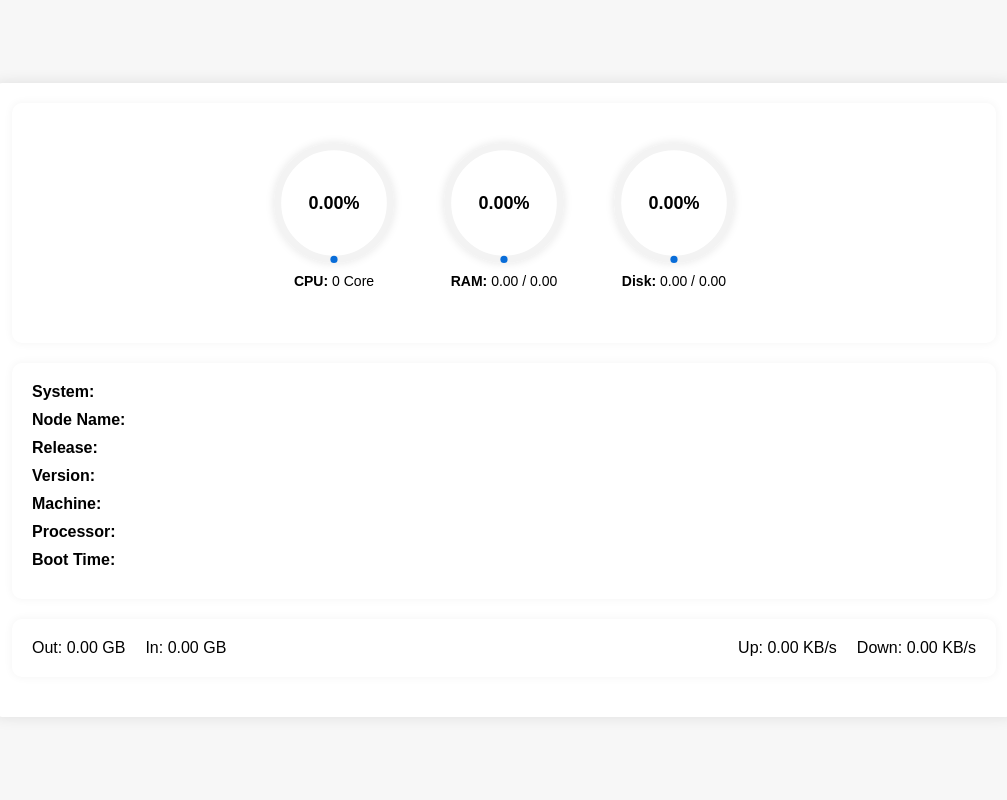
After one commit to AbolDev/File-Manager, a Flask app: template templates/system_info.html in a window 1280 px wide. The commit adds this page. Shown: the whole page, without its empty margins (136-1143 px from the left). Run offline with Flask 3, Linux system fonts and the light colour scheme; the template is opened without the code that fills it, so the values that code supplies are empty; some libraries are stand-ins or nearby versions.

Commit message:
Add files via upload

```diff
--- a/app.py
+++ b/app.py
@@ -5,15 +5,22 @@ from datetime import timedelta
 from flask_cors import CORS
 import os
 import json
+import time
 import shutil
 import random
 import datetime
+import psutil
+import platform
+import patoolib
+import py7zr
+# from datetime import datetime
+# import GPUtil
 
 app = Flask(__name__)
 CORS(app)
 app.secret_key = 'supersecretkey'
 # ALLOWED_EXTENSIONS = {'txt', 'pdf', 'png', 'jpg', 'jpeg', 'gif'}
-VERSION = "0.1.1"
+VERSION = "0.1.2"
 
 def allowed_file(filename):
     # return '.' in filename and filename.rsplit('.', 1)[1].lower() in ALLOWED_EXTENSIONS
@@ -265,6 +272,195 @@ def rename_item():
 
     return redirect(url_for('file_manager', current_path=current_path))
 
+@app.route('/unzip', methods=['POST'])
+def unzip_file():
+    if not session.get('logged_in'):
+        return redirect(url_for('login'))
+
+    current_path = request.form.get('current_path', '')
+    zip_file_name = request.form.get('zip_file_name', '')
+
+    if current_path and zip_file_name:
+        full_zip_path = os.path.join('/', current_path.replace('/', os.sep), zip_file_name)
+
+        try:
+            if full_zip_path.endswith('.7z'):
+                with py7zr.SevenZipFile(full_zip_path, mode='r') as z:
+                    z.extractall(path=os.path.dirname(full_zip_path))
+                flash(f'7z file "{zip_file_name}" extracted successfully!', 'success')
+            else:
+                patoolib.extract_archive(full_zip_path, outdir=os.path.dirname(full_zip_path))
+                flash(f'File "{zip_file_name}" extracted successfully!', 'success')
+
+        except Exception as e:
+            flash(f'Error extracting file: {str(e)}', 'danger')
+
+    return redirect(url_for('file_manager', current_path=current_path))
+
+def get_system_info():
+    uname = platform.uname()
+    boot_time_timestamp = psutil.boot_time()
+    bt = datetime.datetime.fromtimestamp(boot_time_timestamp)
+    cpufreq = psutil.cpu_freq()
+    svmem = psutil.virtual_memory()
+    partitions = psutil.disk_partitions()
+    disk_info = []
+    for partition in partitions:
+        try:
+            partition_usage = psutil.disk_usage(partition.mountpoint)
+        except PermissionError:
+            continue
+        disk_info.append({
+            "device": partition.device,
+            "mountpoint": partition.mountpoint,
+            "fstype": partition.fstype,
+            "total_size": partition_usage.total,
+            "used": partition_usage.used,
+            "free": partition_usage.free,
+            "percentage": partition_usage.percent
+        })
+
+    # gpus = GPUtil.getGPUs()
+    # gpu_info = []
+    # for gpu in gpus:
+    #     gpu_info.append({
+    #         "id": gpu.id,
+    #         "load": gpu.load * 100,
+    #         "memory_free": gpu.memoryFree * (1024 ** 2),
+    #         "memory_used": gpu.memoryUsed * (1024 ** 2),
+    #         "memory_total": gpu.memoryTotal * (1024 ** 2),
+    #         "temperature": gpu.temperature
+    #     })
+
+    # if_addrs = psutil.net_if_addrs()
+    # net_info = {}
+    # for interface_name, interface_addresses in if_addrs.items():
+    #     addrs = []
+    #     for address in interface_addresses:
+    #         if str(address.family) == 'AddressFamily.AF_INET':
+    #             addrs.append({
+    #                 "ip_address": address.address,
+    #                 "netmask": address.netmask,
+    #                 "broadcast_ip": address.broadcast
+    #             })
+    #         elif str(address.family) == 'AddressFamily.AF_PACKET':
+    #             addrs.append({
+    #                 "mac_address": address.address,
+    #                 "netmask": address.netmask,
+    #                 "broadcast_mac": address.broadcast
+    #             })
+    #     net_info[interface_name] = addrs
+
+    # net_io = psutil.net_io_counters()
+    # old_value = psutil.net_io_counters()
+    # time.sleep(1)
+    # new_value = psutil.net_io_counters()
+
+    data = {
+        "system_information": {
+            "system": uname.system,
+            "node_name": uname.node,
+            "release": uname.release,
+            "version": uname.version,
+            "machine": uname.machine,
+            "processor": uname.processor,
+            "boot_time": f"{bt.year}/{bt.month}/{bt.day} {bt.hour}:{bt.minute}:{bt.second}"
+        },
+        "cpu_info": {
+            "physical_cores": psutil.cpu_count(logical=False),
+            "total_cores": psutil.cpu_count(logical=True),
+            "max_frequency": cpufreq.max,
+            "min_frequency": cpufreq.min,
+            "current_frequency": cpufreq.current,
+            # "cpu_usage_per_core": [psutil.cpu_percent(percpu=True, interval=1)],
+            "total_cpu_usage": psutil.cpu_percent(interval=0.15),
+        },
+        "memory_information": {
+            "total": svmem.total,
+            "available": svmem.available,
+            "used": svmem.used,
+            "percentage": svmem.percent
+        },
+        "disk_information": disk_info,
+        # "gpu_information": gpu_info,
+        # "network_information": {
+        #     "interfaces": net_info,
+        #     "io_stats": {
+        #         "total_bytes_sent": net_io.bytes_sent,
+        #         "total_bytes_received": net_io.bytes_recv,
+        #         "bytes_sent": new_value.bytes_sent - old_value.bytes_sent,
+        #         "bytes_received": new_value.bytes_recv - old_value.bytes_recv
+        #     }
+        # }
+    }
+
+    return data
+
+def get_network_info():
+    # if_addrs = psutil.net_if_addrs()
+    # net_info = {}
+    # for interface_name, interface_addresses in if_addrs.items():
+    #     addrs = []
+    #     for address in interface_addresses:
+    #         if str(address.family) == 'AddressFamily.AF_INET':
+    #             addrs.append({
+    #                 "ip_address": address.address,
+    #                 "netmask": address.netmask,
+    #                 "broadcast_ip": address.broadcast
+    #             })
+    #         elif str(address.family) == 'AddressFamily.AF_PACKET':
+    #             addrs.append({
+    #                 "mac_address": address.address,
+    #                 "netmask": address.netmask,
+    #                 "broadcast_mac": address.broadcast
+    #             })
+    #     net_info[interface_name] = addrs
+
+    net_io = psutil.net_io_counters()
+    time.sleep(1)
+    new_value = psutil.net_io_counters()
+
+    data = {
+        "network_information": {
+            # "interfaces": net_info,
+            "io_stats": {
+                "total_bytes_sent": net_io.bytes_sent,
+                "total_bytes_received": net_io.bytes_recv,
+                "bytes_sent": new_value.bytes_sent - net_io.bytes_sent,
+                "bytes_received": new_value.bytes_recv - net_io.bytes_recv
+            }
+        }
+    }
+
+    return data
+
+# Get network info
+network_info = get_network_info()
+
+# Convert to JSON string with indentation for pretty printing
+network_info_json = json.dumps(network_info, indent=4)
+
+# Print the JSON string
+print(network_info_json)
+
+@app.route('/api/system-info', methods=['GET'])
+def system_info():
+    if not session.get('logged_in'):
+        return redirect(url_for('login'))
+    return jsonify(get_system_info())
+
+@app.route('/api/network-info', methods=['GET'])
+def network_info():
+    if not session.get('logged_in'):
+        return redirect(url_for('login'))
+    return jsonify(get_network_info())
+
+@app.route('/system-info')
+def system_info_page():
+    if not session.get('logged_in'):
+        return redirect(url_for('login'))
+    return render_template('system_info.html', version=VERSION)
+
 if __name__ == '__main__':
     config_ = config()
     port = config_['port']
--- a/requirements.txt
+++ b/requirements.txt
@@ -2,3 +2,5 @@ Flask
 flask-cors
 captcha
 Werkzeug
+patool
+py7zr
--- /dev/null
+++ b/static/css/system_info.style.css
@@ -0,0 +1,148 @@
+/* General body styling */
+body {
+    font-family: Arial, sans-serif;
+    display: flex;
+    justify-content: center;
+    align-items: center;
+    height: 100vh;
+    background-color: #f7f7f7;
+    margin: 0;
+}
+
+/* Main dashboard container */
+.dashboard {
+    width: 80%;
+    background-color: #ffffff;
+    border-radius: 10px;
+    box-shadow: 0px 0px 15px rgba(0, 0, 0, 0.1);
+    padding: 20px;
+}
+
+/* Styling for individual cards */
+.card {
+    margin-bottom: 20px;
+}
+
+.ant-card {
+    border-radius: 10px;
+    box-shadow: 0px 0px 10px rgba(0, 0, 0, 0.05);
+}
+
+.ant-card-body {
+    padding: 20px;
+}
+
+/* Ensure that the progress circle container matches the size and has proper box shadow */
+.progress-circle-container {
+    display: flex;
+    flex-wrap: wrap;
+    gap: 10px; /* Adds spacing between progress circles */
+    justify-content: center; /* Center align progress circle boxes */
+}
+
+/* Ensure that the progress circle does not overflow its container */
+.progress-circle-wrapper {
+    display: inline-block;
+    text-align: center;
+    width: 120px; /* Width of the progress circle */
+    height: 160px; /* Height to include text below the progress circle */
+    box-sizing: border-box; /* Include padding and border in the element's total width and height */
+    margin: 20px; /* Adjust this value to increase or decrease spacing between boxes */
+}
+
+.progress-circle {
+    position: relative;
+    width: 120px;
+    height: 120px;
+    margin-bottom: 10px; /* Space between progress circle and text */
+    box-sizing: border-box; /* Include padding and border in the element's total width and height */
+    border-radius: 50%; /* Ensure progress circle is round */
+    box-shadow: 0px 0px 10px rgba(0, 0, 0, 0.1); /* Adjust shadow if needed */
+}
+
+/* Ensure text does not overflow the progress circle */
+.ant-progress-text {
+    position: absolute;
+    top: 50%;
+    left: 50%;
+    transform: translate(-50%, -50%);
+    font-size: 18px;
+    font-weight: bold;
+    z-index: 2;
+    white-space: nowrap; /* Prevent text from breaking into new lines */
+    overflow: hidden; /* Hide overflow text */
+    text-overflow: ellipsis; /* Add ellipsis if text overflows */
+}
+
+/* SVG inside progress circle for progress visualization */
+.progress-circle svg {
+    position: relative;
+    z-index: 1;
+    width: 100%; /* Ensure full width usage */
+    height: 100%; /* Ensure full height usage */
+}
+
+/* Text below each progress circle (e.g. CPU, RAM, Disk, etc.) */
+.progress-text {
+    margin-top: 10px;
+    font-size: 14px;
+    max-width: 120px; /* Limit the width of the text */
+    overflow: hidden; /* Hide any overflow text */
+    text-overflow: ellipsis; /* Add ellipsis if text overflows */
+    text-align: center;
+}
+
+/* Bold label text */
+.label {
+    font-weight: bold;
+}
+
+/* Styling for system information section */
+.info div {
+    margin-bottom: 10px;
+}
+
+/* Styling for the table that shows process information */
+.ant-table {
+    width: 100%;
+    border-collapse: collapse;
+    margin-top: 20px;
+}
+
+/* Table header styling */
+.ant-table th, .ant-table td {
+    padding: 12px;
+    border: 1px solid #ddd;
+    text-align: left;
+}
+
+/* Background color for the table header */
+.ant-table th {
+    background-color: #f0f0f0;
+    font-weight: bold;
+}
+
+/* Ensure proper box-sizing */
+* {
+    box-sizing: border-box;
+}
+
+.network-info-container {
+    display: flex;
+    justify-content: space-between;
+}
+
+.info-group {
+    display: flex;
+    flex-direction: column;
+}
+
+.info-box {
+    display: flex;
+    flex-direction: row;
+    gap: 20px; /* Space between the two sets of information */
+}
+
+.info-box p {
+    margin: 0;
+}
--- /dev/null
+++ b/static/js/system_info.script.js
@@ -0,0 +1,105 @@
+// Function to convert bytes to human-readable format
+function formatBytes(bytes, decimals = 2) {
+    if (bytes === 0) return '0 Bytes';
+    const k = 1024;
+    const dm = decimals < 0 ? 0 : decimals;
+    const sizes = ['Bytes', 'KB', 'MB', 'GB', 'TB', 'PB', 'EB', 'ZB', 'YB'];
+    const i = Math.floor(Math.log(bytes) / Math.log(k));
+    return parseFloat((bytes / Math.pow(k, i)).toFixed(dm)) + ' ' + sizes[i];
+}
+
+// Function to fetch and update system information
+async function fetchSystemInfo() {
+    try {
+        const response = await fetch('/api/system-info');
+        if (!response.ok) throw new Error('Network response was not ok.');
+        const data = await response.json();
+
+        document.getElementById('system').innerText = data.system_information.system;
+        document.getElementById('node-name').innerText = data.system_information.node_name;
+        document.getElementById('release').innerText = data.system_information.release;
+        document.getElementById('version').innerText = data.system_information.version;
+        document.getElementById('machine').innerText = data.system_information.machine;
+        document.getElementById('processor').innerText = data.system_information.processor;
+        document.getElementById('boot-time').innerText = data.system_information.boot_time;
+    } catch (error) {
+        console.error('Error fetching system information:', error);
+    }
+}
+
+// Function to fetch and update CPU, RAM, Disk usage
+async function fetchUsage() {
+    try {
+        const response = await fetch('/api/system-info');
+        if (!response.ok) throw new Error('Network response was not ok.');
+        const data = await response.json();
+
+        // Update CPU usage
+        const cpuPath = document.getElementById('cpu-path');
+        const cpuText = document.getElementById('cpu-text');
+        const cpuPercentage = data.cpu_info.total_cpu_usage;
+        cpuPath.style.strokeDasharray = `${(cpuPercentage / 100) * 295.31}, 295.31`;
+        cpuText.innerText = `${cpuPercentage.toFixed(2)}%`;
+        document.getElementById('cpu-cores').innerText = data.cpu_info.total_cores;
+
+        // Update RAM usage
+        const ramPath = document.getElementById('ram-path');
+        const ramText = document.getElementById('ram-text');
+        const ramUsed = formatBytes(data.memory_information.used);
+        const ramTotal = formatBytes(data.memory_information.total);
+        const ramPercentage = data.memory_information.percentage;
+        ramPath.style.strokeDasharray = `${(ramPercentage / 100) * 295.31}, 295.31`;
+        ramText.innerText = `${ramPercentage.toFixed(2)}%`;
+        document.getElementById('ram-used').innerText = ramUsed;
+        document.getElementById('ram-total').innerText = ramTotal;
+
+        // Update Disk usage
+        const diskPath = document.getElementById('disk-path');
+        const diskText = document.getElementById('disk-text');
+        const diskUsed = formatBytes(data.disk_information[0].used);  // Assume only one disk for simplicity
+        const diskTotal = formatBytes(data.disk_information[0].total_size);
+        const diskPercentage = data.disk_information[0].percentage;
+        diskPath.style.strokeDasharray = `${(diskPercentage / 100) * 295.31}, 295.31`;
+        diskText.innerText = `${diskPercentage.toFixed(2)}%`;
+        document.getElementById('disk-used').innerText = diskUsed;
+        document.getElementById('disk-total').innerText = diskTotal;
+
+    } catch (error) {
+        console.error('Error fetching usage data:', error);
+    }
+}
+
+// Function to fetch and update network information
+async function fetchNetworkInfo() {
+    try {
+        const response = await fetch('/api/network-info');
+        if (!response.ok) throw new Error('Network response was not ok.');
+        const data = await response.json();
+
+        // Update total upload and download
+        const totalUpload = formatBytes(data.network_information.io_stats.total_bytes_sent, 2);
+        const totalDownload = formatBytes(data.network_information.io_stats.total_bytes_received, 2);
+        document.getElementById('total-upload').innerText = `Out: ${totalUpload}`;
+        document.getElementById('total-download').innerText = `In: ${totalDownload}`;
+
+        // Update current upload and download speed
+        const currentUpload = formatBytes(data.network_information.io_stats.bytes_sent, 2) + '/s';
+        const currentDownload = formatBytes(data.network_information.io_stats.bytes_received, 2) + '/s';
+        document.getElementById('current-upload').innerText = `Up: ${currentUpload}`;
+        document.getElementById('current-download').innerText = `Down: ${currentDownload}`;
+
+    } catch (error) {
+        console.error('Error fetching network information:', error);
+    }
+}
+
+// Function to fetch all data
+async function fetchData() {
+    await fetchSystemInfo();
+    await fetchUsage();
+    await fetchNetworkInfo();
+}
+
+// Fetch data on page load and refresh every 3 seconds
+fetchData();
+setInterval(fetchData, 3000);
--- /dev/null
+++ b/templates/system_info.html
@@ -0,0 +1,103 @@
+<!DOCTYPE html>
+<html lang="en">
+<head>
+    <meta charset="UTF-8">
+    <meta name="viewport" content="width=device-width, initial-scale=1.0">
+    <title>System info</title>
+    <link rel="stylesheet" href="{{ url_for('static', filename='css/system_info.style.css') }}">
+</head>
+<body>
+    <div id="root" class="dashboard">
+        <div class="ant-row" style="margin-bottom: 20px;">
+            <div class="ant-col ant-col-sm-24 ant-col-md-24 card">
+                <div class="ant-card ant-card-bordered ant-card-hoverable">
+                    <div class="ant-card-body">
+                        <div class="progress-circle-container">
+                            <div class="progress-circle-wrapper">
+                                <div class="progress-circle">
+                                    <div class="ant-progress ant-progress-circle" style="width: 120px; height: 120px;">
+                                        <svg viewBox="0 0 100 100" class="ant-progress-circle">
+                                            <path d="M 50,50 m 0,47 a 47,47 0 1 1 0,-94 a 47,47 0 1 1 0,94" stroke="#f3f3f3" stroke-linecap="round" stroke-width="6" fill-opacity="0" class="ant-progress-circle-trail"></path>
+                                            <path id="cpu-path" d="M 50,50 m 0,47 a 47,47 0 1 1 0,-94 a 47,47 0 1 1 0,94" stroke="#096dd9" stroke-linecap="round" stroke-width="6" fill-opacity="0" class="ant-progress-circle-path" style="stroke-dasharray: 0, 295.31px; stroke-dashoffset: 0;"></path>
+                                        </svg>
+                                        <span id="cpu-text" class="ant-progress-text">0.00%</span>
+                                    </div>
+                                </div>
+                                <div class="progress-text"><span class="label">CPU:</span> <span id="cpu-cores">0</span> Core</div>
+                            </div>
+                            <div class="progress-circle-wrapper">
+                                <div class="progress-circle">
+                                    <div class="ant-progress ant-progress-circle" style="width: 120px; height: 120px;">
+                                        <svg viewBox="0 0 100 100" class="ant-progress-circle">
+                                            <path d="M 50,50 m 0,47 a 47,47 0 1 1 0,-94 a 47,47 0 1 1 0,94" stroke="#f3f3f3" stroke-linecap="round" stroke-width="6" fill-opacity="0" class="ant-progress-circle-trail"></path>
+                                            <path id="ram-path" d="M 50,50 m 0,47 a 47,47 0 1 1 0,-94 a 47,47 0 1 1 0,94" stroke="#096dd9" stroke-linecap="round" stroke-width="6" fill-opacity="0" class="ant-progress-circle-path" style="stroke-dasharray: 0, 295.31px; stroke-dashoffset: 0;"></path>
+                                        </svg>
+                                        <span id="ram-text" class="ant-progress-text">0.00%</span>
+                                    </div>
+                                </div>
+                                <div class="progress-text"><span class="label">RAM:</span> <span id="ram-used">0.00</span> / <span id="ram-total">0.00</span></div>
+                            </div>
+                            <div class="progress-circle-wrapper">
+                                <div class="progress-circle">
+                                    <div class="ant-progress ant-progress-circle" style="width: 120px; height: 120px;">
+                                        <svg viewBox="0 0 100 100" class="ant-progress-circle">
+                                            <path d="M 50,50 m 0,47 a 47,47 0 1 1 0,-94 a 47,47 0 1 1 0,94" stroke="#f3f3f3" stroke-linecap="round" stroke-width="6" fill-opacity="0" class="ant-progress-circle-trail"></path>
+                                            <path id="disk-path" d="M 50,50 m 0,47 a 47,47 0 1 1 0,-94 a 47,47 0 1 1 0,94" stroke="#096dd9" stroke-linecap="round" stroke-width="6" fill-opacity="0" class="ant-progress-circle-path" style="stroke-dasharray: 0, 295.31px; stroke-dashoffset: 0;"></path>
+                                        </svg>
+                                        <span id="disk-text" class="ant-progress-text">0.00%</span>
+                                    </div>
+                                </div>
+                                <div class="progress-text"><span class="label">Disk:</span> <span id="disk-used">0.00</span> / <span id="disk-total">0.00</span></div>
+                            </div>
+                        </div>
+                    </div>
+                </div>
+            </div>
+        </div>
+        <div class="ant-row" style="margin-bottom: 20px;">
+            <div class="ant-col ant-col-sm-24 ant-col-md-24 card">
+                <div class="ant-card ant-card-bordered ant-card-hoverable">
+                    <div class="ant-card-body">
+                        <div class="info">
+                            <div><span class="label">System:</span> <span id="system"></span></div>
+                            <div><span class="label">Node Name:</span> <span id="node-name"></span></div>
+                            <div><span class="label">Release:</span> <span id="release"></span></div>
+                            <div><span class="label">Version:</span> <span id="version"></span></div>
+                            <div><span class="label">Machine:</span> <span id="machine"></span></div>
+                            <div><span class="label">Processor:</span> <span id="processor"></span></div>
+                            <div><span class="label">Boot Time:</span> <span id="boot-time"></span></div>
+                        </div>
+                    </div>
+                </div>
+            </div>
+        </div>
+        <!-- Add this section below your existing content -->
+        <div class="ant-row" style="margin-bottom: 20px;">
+            <div class="ant-col ant-col-sm-24 ant-col-md-24 card">
+                <div class="ant-card ant-card-bordered ant-card-hoverable">
+                    <div class="ant-card-body">
+                        <div class="network-info-container">
+                            <!-- Box for Total Upload and Download -->
+                            <div class="info-group">
+                                <div class="info-box">
+                                    <p id="total-upload">Out: 0.00 GB</p>
+                                    <p id="total-download">In: 0.00 GB</p>
+                                </div>
+                            </div>
+                            <!-- Box for Current Upload Speed and Current Download Speed -->
+                            <div class="info-group">
+                                <div class="info-box">
+                                    <p id="current-upload">Up: 0.00 KB/s</p>
+                                    <p id="current-download">Down: 0.00 KB/s</p>
+                                </div>
+                            </div>
+                        </div>
+                    </div>
+                </div>
+            </div>
+        </div>
+    </div>
+
+    <script src="{{ url_for('static', filename='js/system_info.script.js') }}"></script>
+</body>
+</html>
```
Also changed, not shown: templates/index.html (+45 -3 lines), 1 other file.
